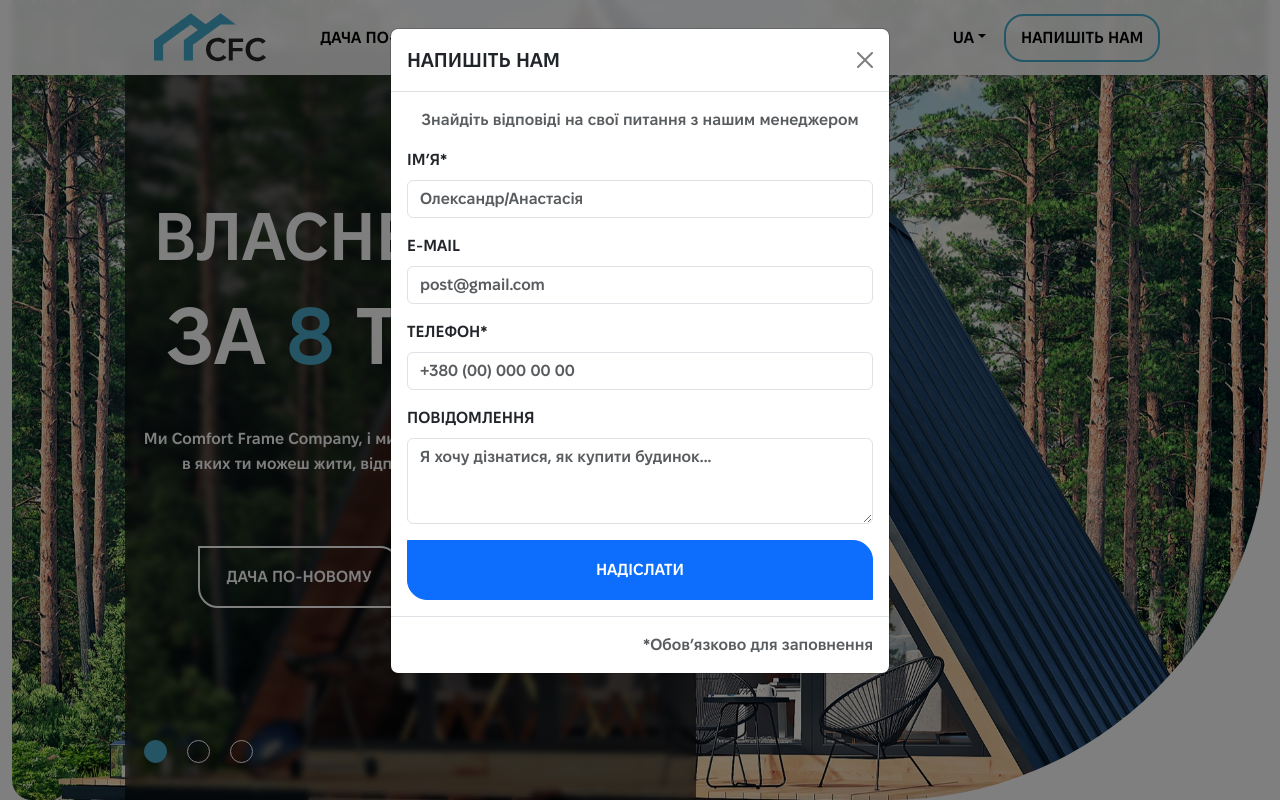
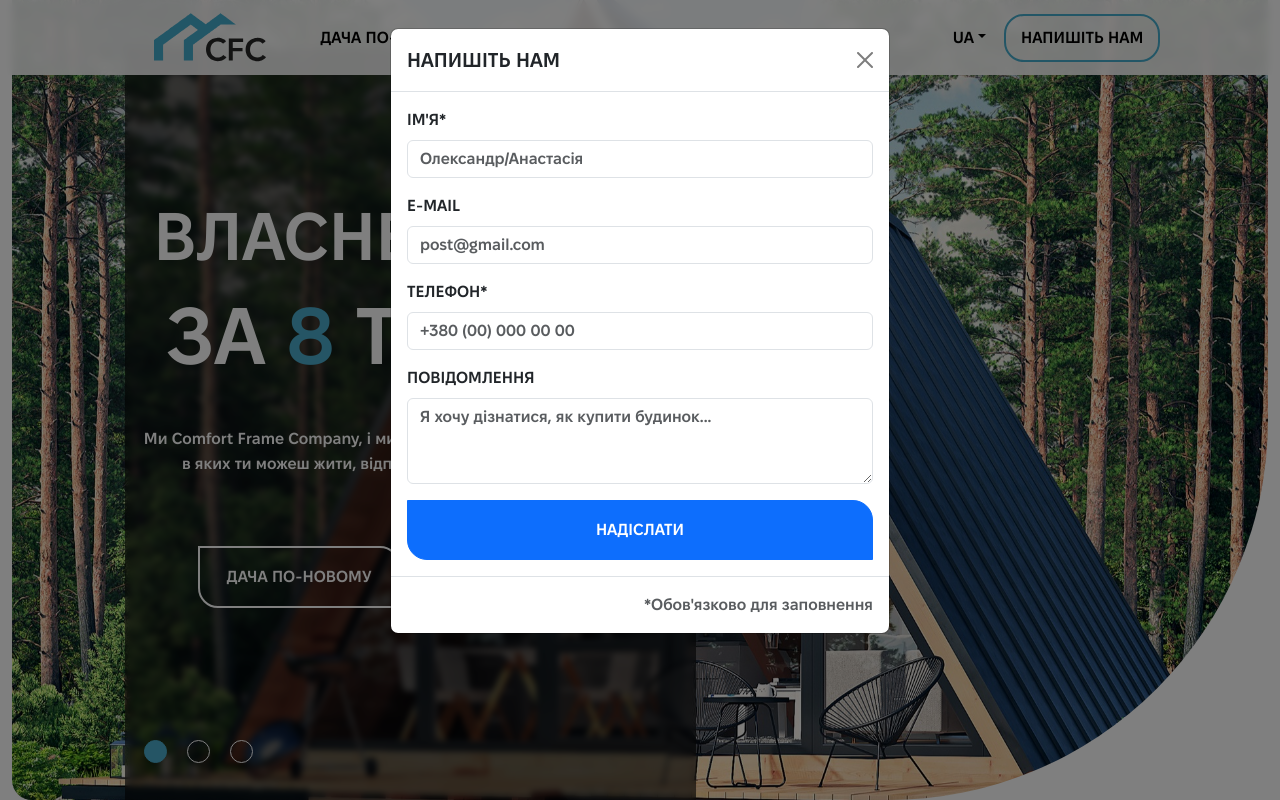
Before and after one commit to SavchukSergiy/cfc-front-app, a React (Create React App) app: page / in a window 1280 px wide. Both pictures are taken after a click on the link "НАПИШІТЬ НАМ". Shown: the top 800 px of the page. Built offline with nearby package versions, Linux system fonts and the light colour scheme.

Commit message:
Added translation to modal

```diff
--- a/src/components/modal/modal.js
+++ b/src/components/modal/modal.js
@@ -13,31 +13,30 @@ const Modal = () => {
               <button type="button" className="btn-close" data-bs-dismiss="modal" aria-label="Close"></button>
             </div>
             <div className="modal-body">
-              <p className="text-center text-muted">Знайдіть відповіді на свої питання з нашим менеджером</p>
               <form>
                 <div className="mb-3">
-                  <label for="name" className="form-label">ІМ’Я*</label>
-                  <input type="text" className="form-control" id="name" placeholder="Олександр/Анастасія" required></input>
+                  <label for="name" className="form-label">{t('modal-name')}</label>
+                  <input type="text" className="form-control" id="name" placeholder={t('modal-placeholder-name')} required></input>
                 </div>
                 <div className="mb-3">
-                  <label for="email" className="form-label">E-MAIL</label>
+                  <label for="email" className="form-label">{t('modal-mail')}</label>
                   <input type="email" className="form-control" id="email" placeholder="post@gmail.com"></input>
                 </div>
                 <div className="mb-3">
-                  <label for="phone" className="form-label">ТЕЛЕФОН*</label>
+                  <label for="phone" className="form-label">{t('modal-phone')}</label>
                   <input type="tel" className="form-control" id="phone" placeholder="+380 (00) 000 00 00" required></input>
                 </div>
                 <div className="mb-3">
-                  <label for="message" class="form-label">ПОВІДОМЛЕННЯ</label>
-                  <textarea className="form-control" id="message" rows="3" placeholder="Я хочу дізнатися, як купити будинок..."></textarea>
+                  <label for="message" class="form-label">{t('modal-message')}</label>
+                  <textarea className="form-control" id="message" rows="3" placeholder={t('modal-placeholder-msg')}></textarea>
                 </div>
                 <div className="d-grid">
-                  <button type="submit" className="btn btn-primary">НАДІСЛАТИ</button>
+                  <button type="submit" className="btn btn-primary">{t('modal-send-btn')}</button>
                 </div>
               </form>
             </div>
             <div className="modal-footer">
-              <p className="text-muted">*Обов’язково для заповнення</p>
+              <p className="text-muted">{t('modal-required-field')}</p>
             </div>
           </div>
         </div>
--- a/src/i18n/locales/de/translation.json
+++ b/src/i18n/locales/de/translation.json
@@ -29,5 +29,13 @@
   "info-block-3-subtitle": "WIE ES WAR",
   "footer-address-part1": "Gebiet Wolhynien. Bezirk Luzk, Dorf Buyany comfort.frame.company@gmail.com",
   "footer-address-part2": "Mo-Fr 09:00 - 18:00+38 095 001 29 06",
-  "footer-btn": "WÄHLEN SIE EIN GRUNDSTÜCK"
+  "footer-btn": "WÄHLEN SIE EIN GRUNDSTÜCK",
+  "modal-name": "NAME*",
+  "modal-mail": "E-MAIL",
+  "modal-phone": "TELEFON*",
+  "modal-message": "NACHRICHT",
+  "modal-send-btn": "SCHICKEN",
+  "modal-required-field": "*Erforderlich zum Ausfüllen",
+  "modal-placeholder-name": "Alexander/Anastasia",
+  "modal-placeholder-msg": "Ich möchte wissen, wie man ein Haus kauft …"
 }
--- a/src/i18n/locales/en/translation.json
+++ b/src/i18n/locales/en/translation.json
@@ -29,5 +29,13 @@
   "info-block-3-subtitle": "HOW IT WAS",
   "footer-address-part1": "Volyn region. Lutsk district, Buyany village comfort.frame.company@gmail.com",
   "footer-address-part2": "Mon-Fri 09:00 - 18:00 +38 095 001 29 06",
-  "footer-btn": "CHOOSE A PLOT"
+  "footer-btn": "CHOOSE A PLOT",
+  "modal-name": "NAME*",
+  "modal-mail": "E-MAIL",
+  "modal-phone": "PHONE*",
+  "modal-message": "MESSAGE",
+  "modal-send-btn": "SEND",
+  "modal-required-field": "*Required to be filled in",
+  "modal-placeholder-name": "Alexander/Anastasia",
+  "modal-placeholder-msg": "I want to know how to buy a house..."
 }
--- a/src/i18n/locales/pl/translation.json
+++ b/src/i18n/locales/pl/translation.json
@@ -29,5 +29,13 @@
   "info-block-3-subtitle": "JAK TO BYŁO",
   "footer-address-part1": "Obwód wołyński. Rejon łucki, wieś Bujany comfort.frame.company@gmail.com",
   "footer-address-part2": "Pon.-Pt. 09:00 - 18:00 +38 095 001 29 06",
-  "footer-btn": "WYBIERZ DZIAŁKĘ"
+  "footer-btn": "WYBIERZ DZIAŁKĘ",
+  "modal-name": "NAZWA*",
+  "modal-mail": "E-MAIL",
+  "modal-phone": "TELEFON*",
+  "modal-message": "WIADOMOŚĆ",
+  "modal-send-btn": "WYSŁAĆ",
+  "modal-required-field": "*Wymagane do wypełnienia",
+  "modal-placeholder-name": "Aleksander/Anastazja",
+  "modal-placeholder-msg": "Chcę wiedzieć, jak kupić dom..."
 }
--- a/src/i18n/locales/ua/translation.json
+++ b/src/i18n/locales/ua/translation.json
@@ -29,5 +29,13 @@
   "info-block-3-subtitle": "ЯК ЦЕ БУЛО",
   "footer-address-part1": "Волинська обл. Луцький р-н, с. Буяни comfort.frame.company@gmail.com",
   "footer-address-part2": "Пн-Пт 09:00 - 18:00 +38 095 001 29 06",
-  "footer-btn" : "ОБРАТИ ДІЛЯНКУ"
+  "footer-btn": "ОБРАТИ ДІЛЯНКУ",
+  "modal-name": "ІМ'Я*",
+  "modal-mail": "E-MAIL",
+  "modal-phone": "ТЕЛЕФОН*",
+  "modal-message": "ПОВІДОМЛЕННЯ",
+  "modal-send-btn": "НАДІСЛАТИ",
+  "modal-required-field": "*Обов'язково для заповнення",
+  "modal-placeholder-name": "Олександр/Анастасія",
+  "modal-placeholder-msg": "Я хочу дізнатися, як купити будинок..."
 }
```
